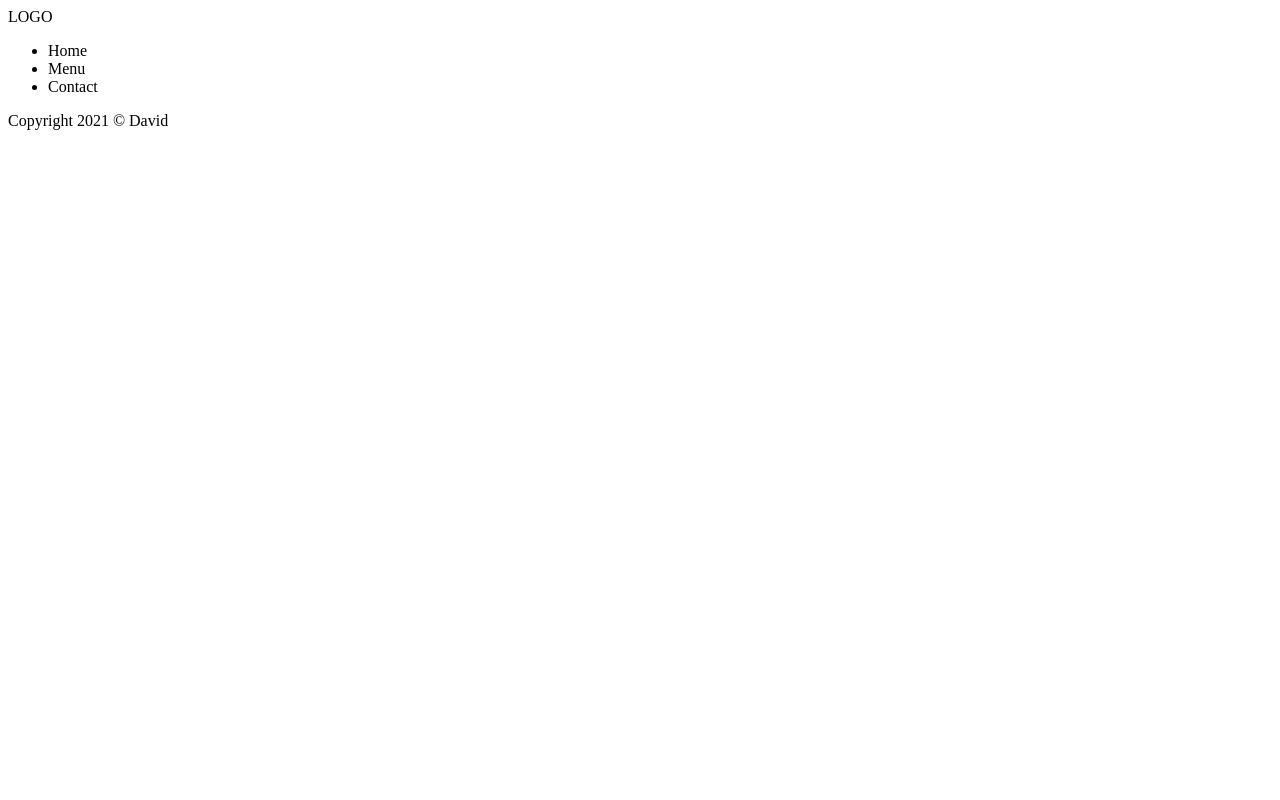
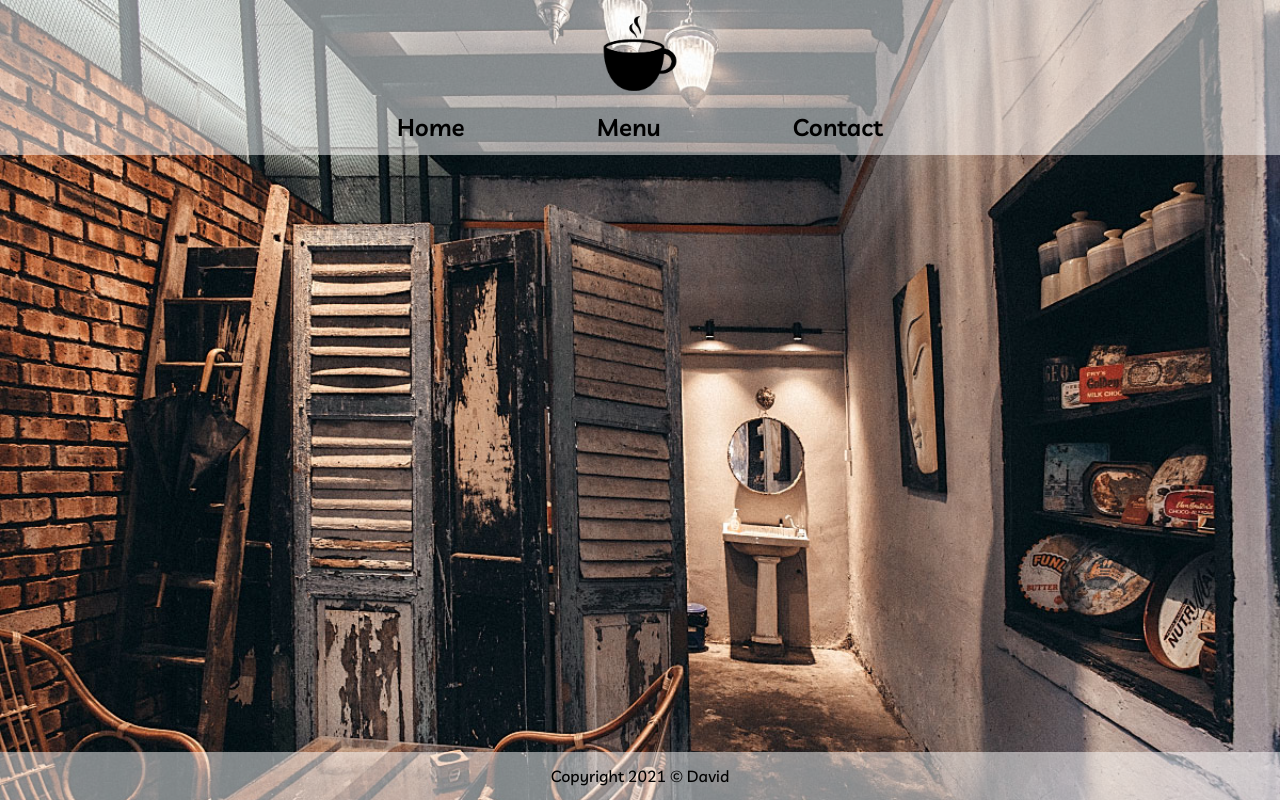
Before and after one commit to David-Ph/restaurant-page, a website built with webpack: page dist/index.html in a window 1280 px wide. Built offline with nearby package versions, Linux system fonts and the light colour scheme.

Commit message:
Add page background and css for header

```diff
--- a/dist/index.html
+++ b/dist/index.html
@@ -5,12 +5,21 @@
     <meta http-equiv="X-UA-Compatible" content="IE=edge" />
     <meta name="viewport" content="width=device-width, initial-scale=1.0" />
     <title>Wokee Cafe</title>
+    <!-- ? google font -->
+    <link rel="preconnect" href="https://fonts.gstatic.com" />
+    <link
+      href="https://fonts.googleapis.com/css2?family=Livvic:wght@100;200;300;400;500;600&display=swap"
+      rel="stylesheet"
+    />
+    <!-- ? custom css -->
     <link rel="stylesheet" href="style.css" />
   </head>
   <body>
     <nav class="page-header">
       <div class="page-container">
-        <div class="page-logo">LOGO</div>
+        <div class="page-logo">
+          <img src="./images/page-logo.png" alt="" />
+        </div>
         <ul class="main-nav">
           <li class="menu-item">Home</li>
           <li class="menu-item">Menu</li>
@@ -19,9 +28,7 @@
       </div>
     </nav>
     <div id="content">
-        <div class="page-container">
-
-        </div>
+      <div class="page-container"></div>
     </div>
     <footer class="page-footer">
       <div class="page-container">
--- a/dist/style.css
+++ b/dist/style.css
@@ -0,0 +1,182 @@
+/* ** CSS RESET ** */
+/* *************** */
+html,
+body,
+div,
+span,
+applet,
+object,
+iframe,
+h1,
+h2,
+h3,
+h4,
+h5,
+h6,
+p,
+blockquote,
+pre,
+a,
+abbr,
+acronym,
+address,
+big,
+cite,
+code,
+del,
+dfn,
+em,
+img,
+ins,
+kbd,
+q,
+s,
+samp,
+small,
+strike,
+strong,
+sub,
+sup,
+tt,
+var,
+b,
+u,
+i,
+center,
+dl,
+dt,
+dd,
+ol,
+ul,
+li,
+fieldset,
+form,
+label,
+legend,
+table,
+caption,
+tbody,
+tfoot,
+thead,
+tr,
+th,
+td,
+article,
+aside,
+canvas,
+details,
+embed,
+figure,
+figcaption,
+footer,
+header,
+hgroup,
+menu,
+nav,
+output,
+ruby,
+section,
+summary,
+time,
+mark,
+audio,
+video {
+  margin: 0;
+  padding: 0;
+  border: 0;
+  font-size: 100%;
+  font: inherit;
+  vertical-align: baseline;
+}
+/* HTML5 display-role reset for older browsers */
+article,
+aside,
+details,
+figcaption,
+figure,
+footer,
+header,
+hgroup,
+menu,
+nav,
+section {
+  display: block;
+}
+body {
+  line-height: 1;
+}
+ol,
+ul {
+  list-style: none;
+}
+blockquote,
+q {
+  quotes: none;
+}
+blockquote:before,
+blockquote:after,
+q:before,
+q:after {
+  content: "";
+  content: none;
+}
+table {
+  border-collapse: collapse;
+  border-spacing: 0;
+}
+
+/* ** GLOBAL ** */
+/* *************** */
+body {
+  background-image: url("./images/main-bg.jpg");
+  background-size: cover;
+  font-family: "Livvic", sans-serif;
+  min-height: 100vh;
+  display: flex;
+  flex-direction: column;
+}
+.page-container {
+  max-width: 650px;
+  margin: 0 auto;
+  padding: 1em;
+  box-sizing: border-box;
+}
+
+/* ** HEADER ** */
+/* *************** */
+.page-header, .page-footer {
+  background-color: rgba(255, 255, 255, 0.5);
+}
+.page-logo {
+  display: flex;
+  justify-content: center;
+  margin-bottom: 1.5em;
+}
+.page-logo img {
+  display: inline-block;
+  width: 120px;
+}
+.main-nav {
+  display: flex;
+  justify-content: space-around;
+  font-size: 1.5rem;
+  font-weight: 600;
+}
+.menu-item {
+  transition: 0.2s;
+}
+.menu-item:hover {
+  transform: scale(1.2);
+  cursor: pointer;
+  color: #fff;
+}
+
+/* ** FOOTER ** */
+/* *************** */
+footer {
+  margin-top: auto;
+}
+.page-footer {
+    text-align: center;
+    font-weight: 500;
+}
```
Also changed, not shown: dist/images/page-logo.png (added).
